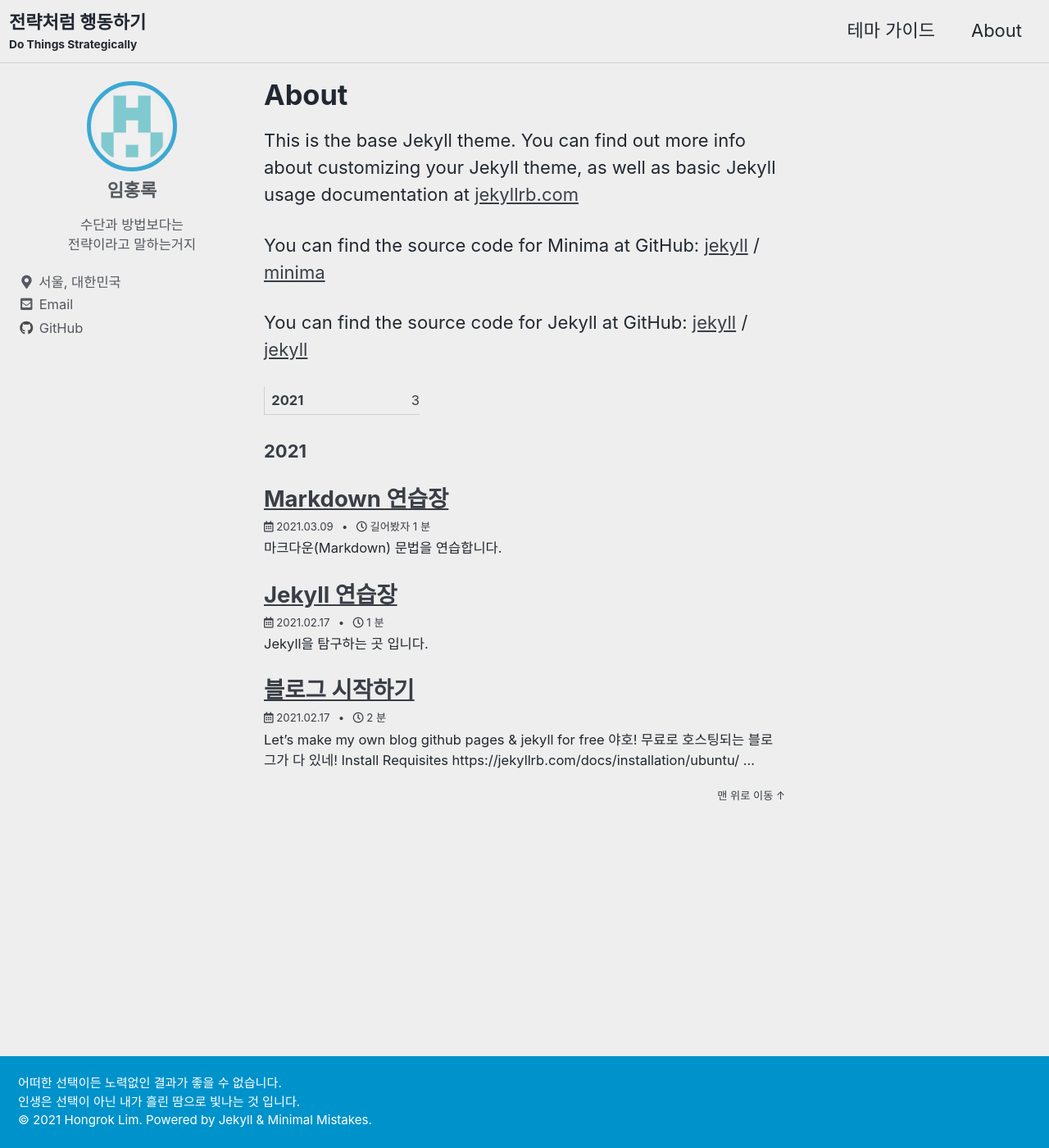
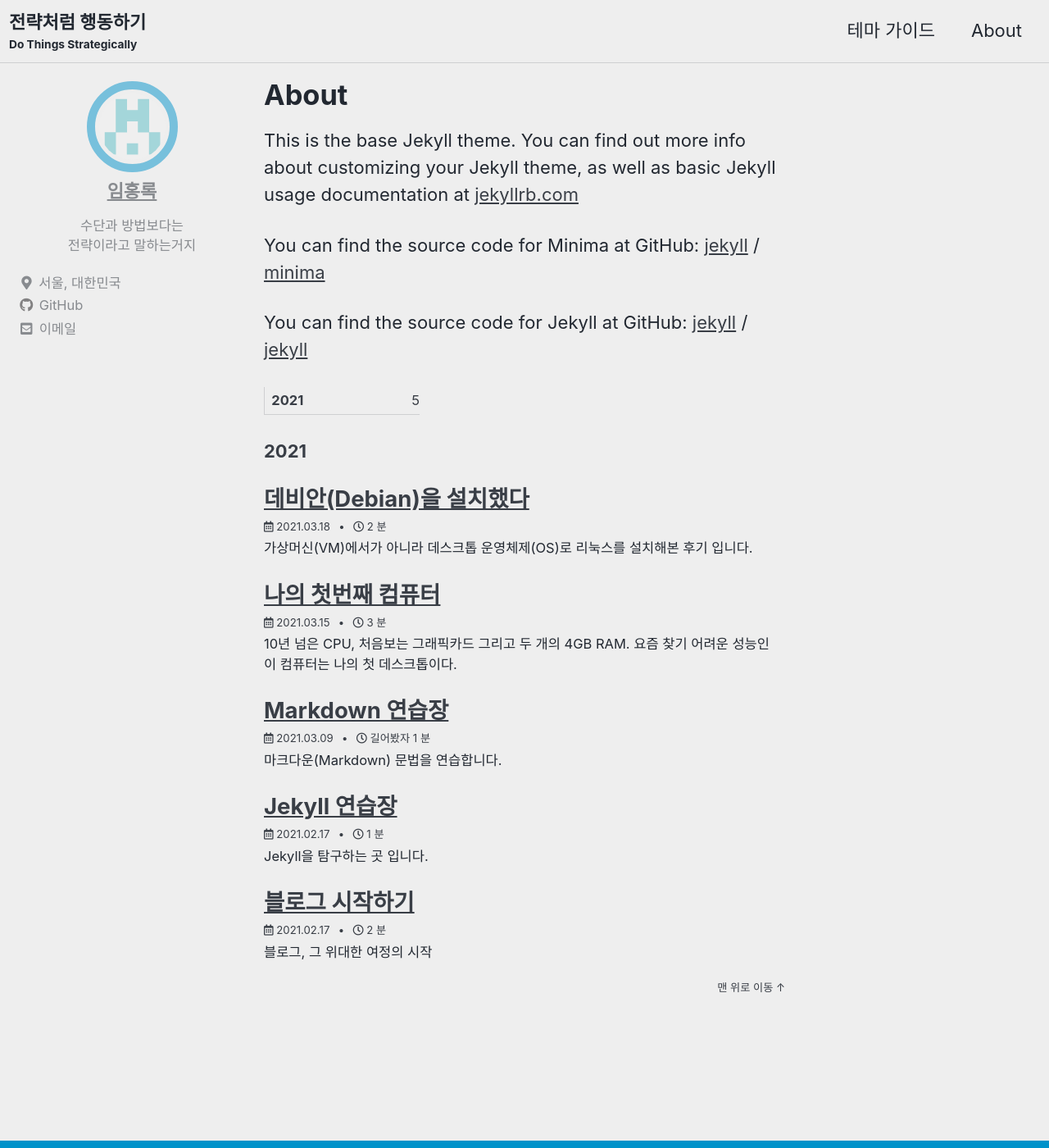
Before and after one commit to rokong/rokong.github.io, a Jekyll site: the page built from _pages/about.md, in a window 1280 px wide and 1400 px high. Shown: the whole window at 82% size. Built offline with Jekyll 4.4.1, drawn with Linux system fonts in a browser that asks for light colours; cached includes are drawn as plain includes; some of the changed lines change nothing that is shown.

Commit message:
sidebar css, update post

```diff
--- a/_config.yml
+++ b/_config.yml
@@ -99,11 +99,12 @@ author:
   avatar           : "/assets/images/avatar/avatar-github.png"
   bio              : "수단과 방법보다는<br>전략이라고 말하는거지"
   location         : "서울, 대한민국"
-  email            : # duplicate with links "hongrr123@gmail.com"
+  email            : "hongrr123@gmail.com" # duplicate with links "hongrr123@gmail.com"
+  home             : "/about/"
   links:
     - label: "Email"
       icon: "fas fa-fw fa-envelope-square"
-      url: "hongrr123@gmail.com"
+      # url: "hongrr123@gmail.com"
     - label: "Website"
       icon: "fas fa-fw fa-link"
       # url: "https://your-website.com"
--- a/_includes/author-profile.html
+++ b/_includes/author-profile.html
@@ -17,7 +17,7 @@
 
   <div class="author__content">
     {% if author.home %}
-      <a href="{{ author.home | relative_url }}"><h3 class="author__name" itemprop="name">{{ author.name }}</h3></a>
+      <a href="{{ author.home | relative_url }}" title="About Me"><h3 class="author__name" itemprop="name">{{ author.name }}</h3></a>
     {% else %}
       <h3 class="author__name" itemprop="name">{{ author.name }}</h3>
     {% endif %}
--- a/_posts/2021-02-17-tutorial.md
+++ b/_posts/2021-02-17-tutorial.md
@@ -3,14 +3,15 @@ title:  "블로그 시작하기"
 date:   2021-02-17 22:57:54 +0900
 categories: jekyll notepad
 last_modified_at: 2021-03-11 12:39:17 +0900
+excerpt: 블로그, 그 위대한 여정의 시작
 ---
+
+무야호! 무료로 호스팅되는 블로그가 여기있구나!
 
 ## Let's make my own blog
 
 > github pages & jekyll
 > for free
-
-야호! 무료로 호스팅되는 블로그가 다 있네!
 
 ## Install Requisites
 
--- a/_drafts/2021-03-15-my-first-desktop.md
+++ b/_posts/2021-03-15-my-first-desktop.md
@@ -2,28 +2,29 @@
 title: "나의 첫번째 컴퓨터"
 date: 2021-03-15 23:16:54 +0900
 categories: diary computer
+last_modified_at: 2021-03-18 23:12:17 +0900
 ---
 
 10년 넘은 CPU, 처음보는 그래픽카드 그리고 두 개의 4GB RAM.
 요즘 찾기 어려운 성능인 이 컴퓨터는 나의 첫 데스크톱이다.
 
-## 데스크톱 없이 계속 살 줄 알았다
+## 데스크톱 없어도 되던데
 
-### 나는 컴퓨터 부품에 대해 잘 모른다.
+### 컴퓨터 잘 몰라요
 중학교 때 까지 부모님께 혼나가면서 PC방을 가던 게임중독이었지만 지금은 게임을 거의 안 한다. 내가 했던 모든 게임에서
 나는 항상 평균이하의 실력이었고, 들인 시간에 비해 초라한 전적은 게임과 나를 멀어지게 만들었다. 시간이 지나고 친구들이 고등학교 졸업이나
 군대 전역에 맞춰 쾌적하게 게임을 즐기고자 컴퓨터 견적내는 모습을 보면서 감탄했다. 자기가 좋아하는 게임을 할 생각에 두근거리는 마음을
 겨우 붙잡고 복잡한 스펙표를 읽으면서 부품의 성능을 꼼꼼이 가늠하고, 가성비는 물론 자신의 취향 따라 골라서 필요한 부품을 모으는 모습.
 나에겐 그저 신기한 광경이었다.
 
-### 본격적인 개발공부는 데스크톱 없이 시작했다.
+### 그래도 개발은 할 수 있더라
 군대에서 나는 개발하는 보직이었고 주변에 컴퓨터 전공인 뛰어난 선후임들이 사이에 있었다. 대학교 1학년만 마친 미숙한 실력의 내 입장에서
 지금이 개발실력을 기르기에 가장 좋은 시기라는 확신이 들었다. 컴퓨터라곤 사이버지식정보방 밖에 없는 군대에서 어떻게 개발을 할 것인가에 대해
 주변에 많은 조언을 구했고, 역시나 다양한 개발환경구축 경험담과 많은 선택지들을 얻을 수 있었다. 그 중에서 나는 가용성과 안정성이 보장되고,
 더욱이 $100 무료 크레딧이 제공되는 [Google Cloud](https://cloud.google.com) 를 통해 리눅스 환경부터
 차근차근 개발에 대해 공부하기 시작했다.
 
-### 나는 평생 클라우드 위에서 개발할 줄 알았다.
+### 클라우드만 쓸 줄 알았지
 부족하지 않은 성능의 Virtual Machine(VM), 언제 어디서든 필요할 때 조작 가능한 Console, 수많은 네트워크 설정과 보안이슈들을 클라우드가
 알아서 해결하니 너무 편했다. 하지만 Google Cloud의 무료 크레딧은 3개월까지 누릴 수 밖에 없었고 [AWS](https://aws.amazon.com) 를 거쳐
 [Azure](https://azure.microsoft.com) 으로 무료체험을 찾으러 떠났다. 그 여정은 참으로 험난했다. AWS는 무료 사용자들에게 야박한 성능의
@@ -31,14 +32,37 @@ VM만 제공했고, 나는 거기에서 30분마다 재부팅하면서 고되게
 Console 부터 네트워크, 디스크 용량까지 모든 것에 시간당 가격을 매겼기 떄문에 크레딧 줄어드는 속도에 쫓기면서 개발하느라 힘들었다.
 다시 Google Cloud로 돌아가려니 그 때 사양대로 쓰려면 하루에 3,500원 정도를 내야한다고 한다. 고민의 기로에 서는 순간이었다.
 
-## 클라우드에서 온디멘드(On-Demand)로
+## 탈 클라우드
 
-### 시대의 흐름은 클라우드를 향해 흘러간다.
+### 온디멘드(On-Demand)로 가자
 클라우드를 고집하려던 건 전략적 차원이었다. 요즘 IT시장은 클라우드가 대세이다. 스타트업 같이 비용을 걱정하거나 확장을 염두하는 기업이라면
 당연히 클라우드에 관심이 갈 것이다. 게다가 이미 IT인프라를 운영하고 있는 여러 기업들이 클라우드로 전환하는 추세고, 정부에서도 공공클라우드
 사업을 이미 진행하고 있다. 사회가 적극적으로 클라우드를 도입하는 상황에서 나는 클라우드에 먼저 익숙해져야 할 필요성을 먼저 느꼈다. 그러나
 막상 비용의 벽에 다다르고 나니 클라우드에 대해 다시 생각해 보게 되었다.
 
-###
-친구들의 유혹은 넘을 수 없었다. 주변 친구들에게 이런저런 나의 고민을 이야기하니 친구들은 의아한 반응이었다. 전역도 했겠다, 그래픽 카드도
-역대급 가성비로 나왔겠다, 이참에 데스크톱 하나 장만하라고 권유했다.
+### 고민의 결론은 고민
+내가 빌게이츠였다면 그냥 생각없이 클라우드를 쓰고 있었겠지만, 그렇지 않으니 부쩍 생각이 많아졌다. 주변 친구들에게 이런 나의 고민을
+이야기하니 친구들은 이참에 데스크톱을 맞추는 걸 권유했다. 컴퓨터가 필요한 나의 상황도 그렇고, 전역도 했겠다, 그래픽 카드도 역대급 가성비로
+나왔겠다~~(RTX 3000)~~라고 말하면서 여러 친구들이 즉흥적으로 견적을 내 주었다. 비용을 얼추 들으니 돈이 모자라는 건 아니었지만, 데스크톱에
+그 정도의 비용을 지불하기엔 그리 내키지 않는 마음이었다. 그렇게 결정을 유보한 채 시간은 흘러갔다. 그러다 데스크톱을
+그냥 빌려주겠다는 친구가 나타났다.
+
+### 결론은 즉시전력감
+그 친구는 분리수거장 속에서 버려진 데스크톱을 발견했고, 큰 문제없는 상태라 쓸만한 부품 이것저것을 더 붙여서 작동이 되는 데스크톱 한 대가
+있다고 했다. 물론 버려진 제품이니 사양은 요즘 데스크톱스럽지 못 하다. 쓰는 데 불편한 수준의 성능이라면 어쩌지 하는 걱정이 들긴 했지만,
+클라우드나 다른 데스크톱 중에서 지금 당장 부담없이 사용 가능한 선택지는 이것 밖에 없었다. 흔쾌히 빌려주기로 한 그 친구에게 감사의
+접대식사를 마련한 뒤 데스크톱을 받았다. 초기비용 없이 시작하는 방법이 없었다면 나는 아마 아무런 선택도 하지 않았을 것이다.
+
+## 앞으로의 구상
+
+### 나만의 유비쿼터스
+데스크톱을 클라우드 처럼 쓸 생각이다. ssh 포트 열고, SSL 적용해서 터미널만 있다면 언제 어디서든지 내 데스크톱으로 개발을 할 생각이다.
+어쩌면 이런 나의 행동은 클라우드가 잘 어울릴 수도 있지만, 돈 빠져나가는 속도가 무서워서 클라우드 서버 한 번 못 키고 살 거면 차라리 내가
+직접 장비를 가지고 있는게 더 낫겠다 싶다. 윈도우 컴퓨터에서는 WSL2로 우분투를 운영할 수 있기 때문에 상관없고, 찾아보지는 않았지만 가장
+이상적인 모습은 아이패드를 들고 카페에 가서 code-server에 접속해서 개발하는 것이다. 아이패드 OS도 맥OS와 견줄 정도로 멀티태스킹이 편하게
+되어있고, 가벼운 모바일 디바이스이니 가벼운 존재가 될 수 있을 것 같다.
+
+### 윈도우가 아닌 리눅스
+데스크톱 운영체제는 처음부터 리눅스로 가려고 한다. 애매하게 윈도우 설치해서 WSL2이나 VM에서 서버를 운영하는 것 보다는
+처음부터 그냥 리눅스로 시작하는 게 더 편할 것 같다. 아직 OS나 네트워크에 대해 잘 몰라서 윈도우가 가져다주는 숨겨진 역할들을 내가 과연 잘
+수행할 수 있을지 모르겠지만 그래도 한 번 해보는 셈 치고 가보려고 한다.
--- /dev/null
+++ b/_posts/2021-03-18-install-debian.md
@@ -0,0 +1,64 @@
+---
+title: "데비안(Debian)을 설치했다"
+date: 2021-03-18 23:49:00 +0900
+categories: linux debian
+---
+
+가상머신(VM)에서가 아니라 데스크톱 운영체제(OS)로 리눅스를 설치해본 후기 입니다.
+
+## 어쩌다 그런 생각을...
+
+데스크톱을 개인 서버로 사용할 생각이다. 윈도우가 실행되는 중에 리눅스를 VM에 올려서 2개의 운영체제를 실행한다면 관리하기 힘들어 보인다.
+윈도우 없이 그냥 리눅스만 사용하려고 한다.
+
+### 그 중에서 데비안
+
+현재 리눅스에서 높은 점유율을 가진 것은 바로 우분투(Ubuntu)이다. 하지만 나는 데비안(Debian)을 설치하기로 결정했다.
+철저하게 분석한 게 아니라 그냥 내 느낌적인 느낌이다. 그래도 주관적인 이유라도 적어보면 다음과 같다.
+
+- CentOS는 클라우드에서, Ubuntu는 WSL2에서 이미 사용해보았다.
+- Ubuntu에 비해 불편하다, 즉 *가볍게* 돌아간다.
+- Ubuntu에 비해 한글 문서가 적다, 즉 *영어로 검색하는 재미*가 있다.
+
+## 참고할 만한 문서
+
+설치를 하면서 여러 사이트나 블로그를 뒤져봤는데, 신기하게도 공식 사이트들의 수준이 굉장히 높았다. 데비안은 installer가 편하게
+되어있으니 여기 있는 문서 한번 쯤은 훑어보고 설치를 시작하는 것도 나쁘지 않을 것 같다.
+
+### [한국 데비안 사용자 모임](https://wiki.debianusers.or.kr/index.php?title=%EB%8D%B0%EB%B9%84%EC%95%88_10(buster)_%EC%84%A4%EC%B9%98)
+
+https://wiki.debianusers.or.kr 에 나와있는 설치 가이드이다. 기업이 아니라 오픈소스 생태계에 있는 거라 가이드문서이긴 한데도 정감이 묻어난다.
+요즘 새로운 서비스나 프로그래밍 언어 찾아보면 마치 이걸 사용하기만 하면 모든 것이 해결이라도 될 듯 잔뜩 홍보만 해서 진짜 그런지 생각하느라
+골머리가 아픈 적이 많았다. 그러나 이 문서는 마치 이웃께서 알려주는 동네정보 같이 담백하고, 샹냥하고, 친절하다. 너무 노골적으로 데비안만
+강조 하는 뉘앙스가 아닌데, 중간중간에 보면 '윈도우 같은거 있니? 그거 참 편하더라' 라는 느낌처럼 솔직한 매력이 있다.
+
+### [데비안 GNU/리눅스 설치 안내서](https://www.debian.org/releases/stable/i386/install.pdf.ko)
+
+[데비안 공식 홈페이지](https://www.debian.org/) 에 있는 PDF 파일이다. 위의 글이 설치의 흐름을 쉽게 알 수 있었다면, 나름 방대한 양의
+이 문서는 설치과정 하나하나 자세히 설명을 해 준다. 전문가 수준에서 고려될 만한 세세한 옵션들도 다 설명해주고 설치과정에서 자주 보이는
+문제들에 대해 해결방안을 알려주기도 한다. 한글 번역은 잘 되어있고 오픈소스 커뮤니티에서 나온 문서 아니랄까봐 딱딱한 분위기는 아니었다.
+
+## 설치하면서 있었던 일
+
+참고문서가 잘 되어있기도 하고, Debian은 자기 스스로 *설치할 때 검색 안 해도 된다*라고 호언장담을 할 정도로 설치프로그램이 잘 되어 있었다.
+그래도 사람이 하는 건데 몇 번 헤맸던 적은 있었다.
+
+### 무슨 iso를 설치해야 하지?
+설치파일 종류를 고를 때 대부분 64비트만 고르면 됬었는데, 이번에는 선택지가 약간 특이했다. amd64, arm64, armel, armhf, i386 등등...
+내가 알고 있던 이름들과는 달랐다. 검색을 해 보니 리눅스 쪽 에서는 **amd64**을 x86-64 대신 부른다고 하더라.
+
+### 대한민국은 어디에?
+데스크톱 운영체제로 리눅스를 처음 설치해보는거라 좀 긴장했다. 이후에 발생할 수 있을 오류상황에 대비하기 위해 방대한 양의 영어 참고문서를
+활용하고자 설치 언어를 영어로 선택했다. 그 후 Timezone 설정을 하려고 보니 대한민국이 보이지 않았다! 결론은 언어를 기준으로 첫 선택지가
+나열되고 찾는 국가가 보이지 않는다면 **others** 눌러 검색범위를 확장해야 한다.
+
+### 데비안 데스크톱이 왜이리 많아?
+Debian Desktop Environment 말고도 다른 어플리케이션들을 고를 수가 있어서 고민했다. 찾아보니 콘솔 방식 말고 리눅스를 GUI로 사용하려면
+이러한 Desktop Environment들 중에 자신이 사용할 것을 선택하여 설치하면 된다고 한다. 나는 그 중에서 가장 위에 있던 **GNOME**을 선택했다.
+
+## 아마도 설치 완료
+
+하드디스크 다른 파티션에 이미 윈도우가 있다면서 부팅OS를 선택할 수 있는 BootLoader룰 설치 할 건가를 물어봐서 참 친절하다고 느꼈다.
+그렇게 BootLoader까지 설치하고 나서 데비안을 선택하고 실행했는데 낮은 해상도에 콘솔이 움직이지 않는 현상이 일어났다. 그걸 보는 순간
+'아 그냥 윈도우나 계속 쓸걸'이라는 생각이 들었지만, 이내 정신을 차리고 문제해결을 위해 노력했다. Recovery 모드로 들어가니 성공했다!
+이걸 설치 성공이라고 보기 그렇지만, 그래도 콘솔 명령어 입력 가능하면 성공이나 마찬가지로 여기기로 했다.
--- a/_sass/minimal-mistakes/_sidebar.scss
+++ b/_sass/minimal-mistakes/_sidebar.scss
@@ -19,7 +19,7 @@
   @include breakpoint($large) {
     float: left;
     width: calc(#{$right-sidebar-width-narrow} - 1em);
-    opacity: 0.75;
+    opacity: 0.5;
     -webkit-transition: opacity 0.2s ease-in-out;
     transition: opacity 0.2s ease-in-out;
 
@@ -33,6 +33,7 @@
          viewport height - nav height - masthead x-padding
       */
       max-height: calc(100vh - #{$nav-height} - 2em);
+      top: 0em;
     }
   }
 
@@ -87,7 +88,7 @@
       @include clearfix();
       position: -webkit-sticky;
       position: sticky;
-      top: 2em;
+      top: 1em;
       float: right;
     }
   }
@@ -128,12 +129,12 @@
   }
 
   img {
-    max-width: 110px;
+    max-width: 111px;
     border-radius: 50%;
 
     @include breakpoint($large) {
       padding: 5px;
-      border: 5px solid #0092ca;
+      border: 10px solid #0092ca;
     }
   }
 }
@@ -170,6 +171,10 @@
 .sidebar .author__name {
   font-family: $sans-serif;
   font-size: $type-size-5;
+}
+
+.sidebar a .author__name {
+  text-decoration: underline;
 }
 
 .author__bio {
```
